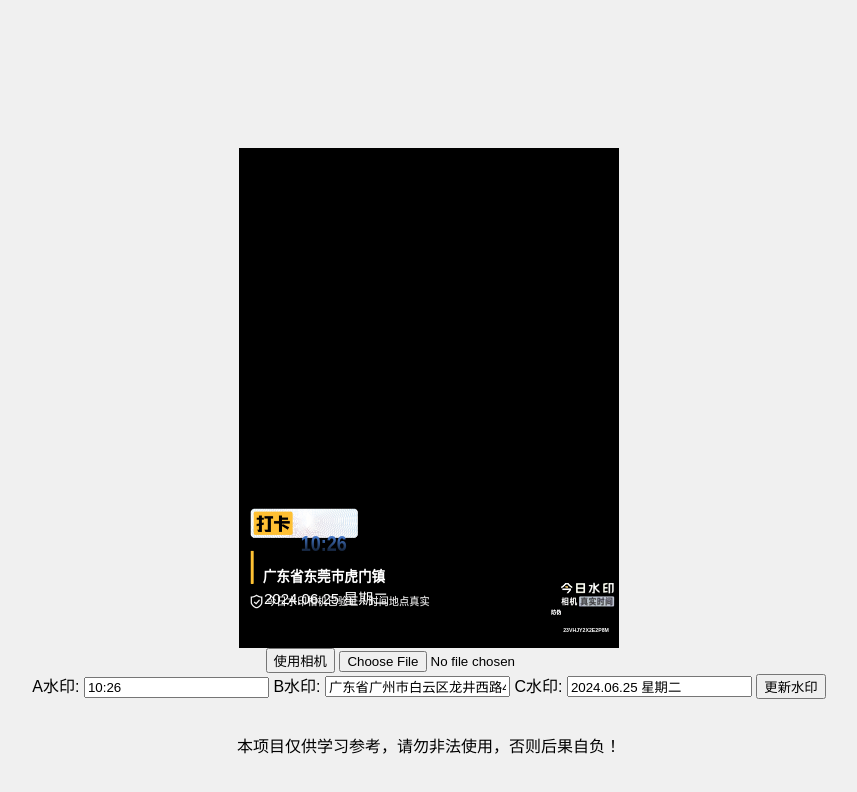
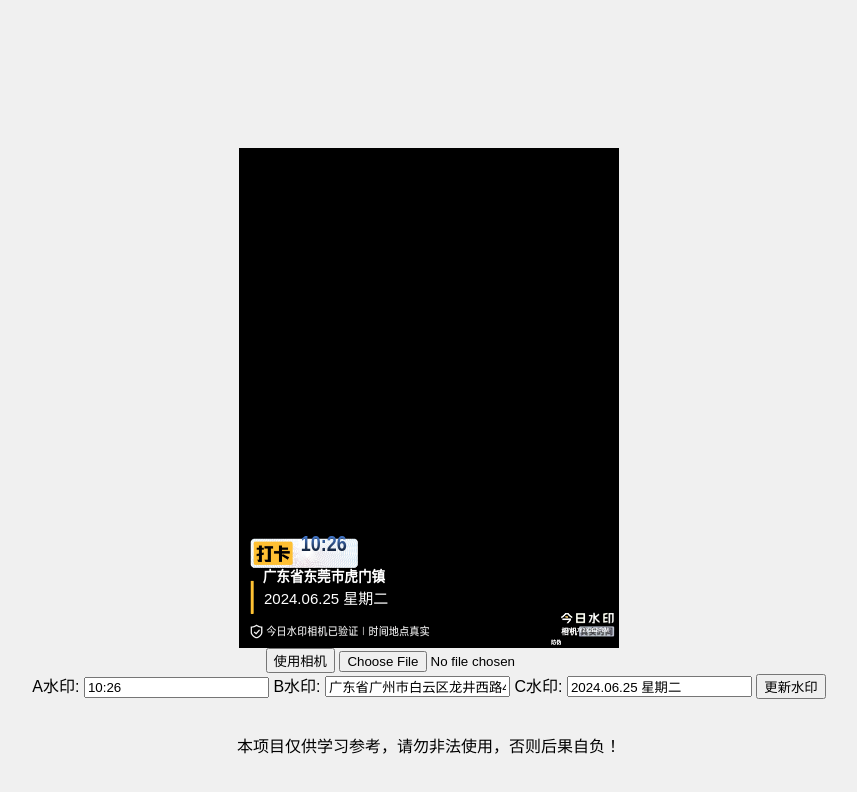
Before and after one commit to Domain633/today, a plain HTML site: page index.html in a window 1280 px wide. Shown: the whole page, without its empty margins (211-1068 px from the left). Drawn offline with nearby package versions, Linux system fonts and the light colour scheme.

Commit message:
Update index.html

```diff
--- a/index.html
+++ b/index.html
@@ -68,7 +68,7 @@
         <video id="videoElement" autoplay playsinline></video>
         <img id="imageElement" style="display:none;">
         <div id="watermark" style="margin-bottom: -15px;">
-            <img src="bj.png" style="position: initial;width: 380px;margin-bottom: -90px;margin-left: -15px;">
+            <img src="bj.png" style="position: initial;width: 380px;margin-bottom: -120px;margin-left: -15px;">
             <div id="time"></div>
             <div id="watermarkTextb" style="transform: scaleX(0.9);padding-top: 8px;margin-left: -10px;padding-bottom: 1px;letter-spacing: 0.1px;font-weight: bold;">广东省东莞市虎门镇</div>
             <div id="watermarkTextc" style="padding-bottom: 19px;padding-left: 10px;letter-spacing: 0px;">获取中</div>
```
